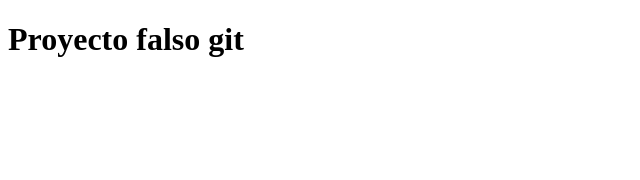
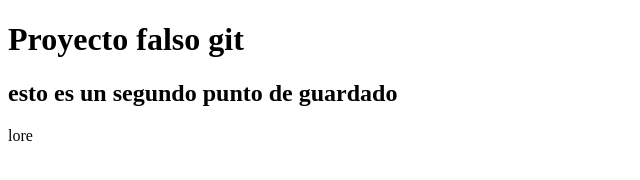
Before and after one commit to lucianaines87/comi--sabado, a plain HTML site: page index.html in a window 1280 px wide. Shown: the whole page, without its empty margins (0-640 px from the left). Drawn offline with Linux system fonts and the light colour scheme.

Commit message:
creamos un h2 y un parrafo

```diff
--- a/index.html
+++ b/index.html
@@ -9,6 +9,8 @@
 </head>
 <body>
     <h1>Proyecto falso git</h1>
+    <h2>esto es un segundo punto de guardado</h2>
+    <p>lore</p>
 
 </body>
 </html>
```
